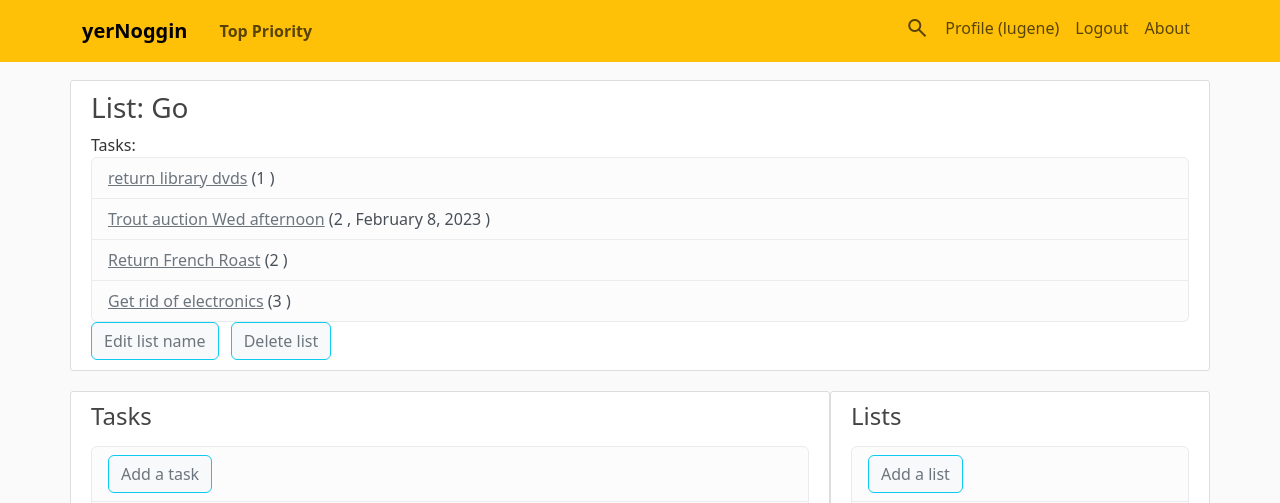
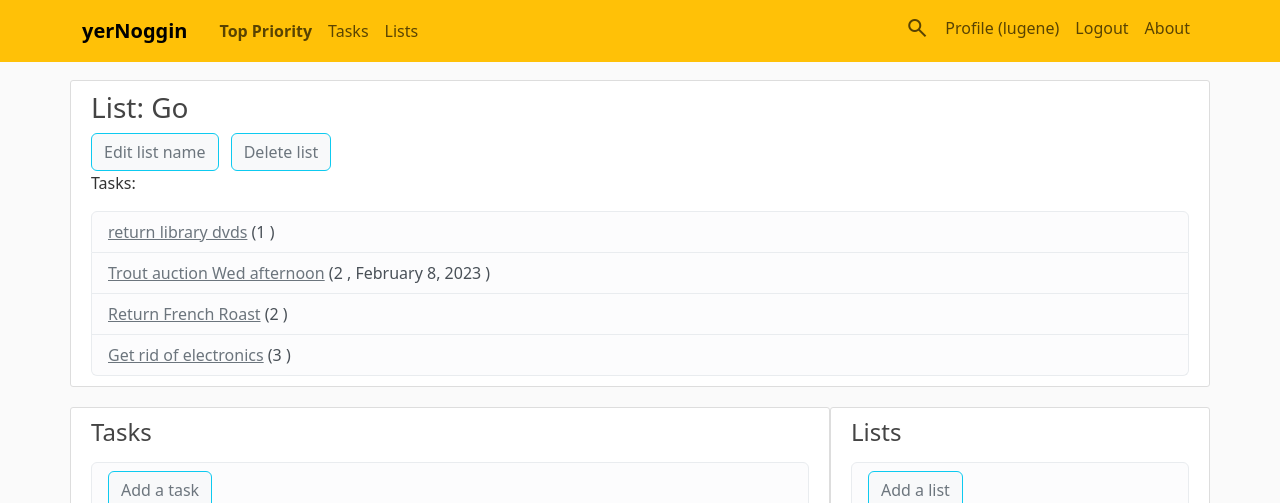
Before and after one commit to chocolate365/noggin, a Django app: page /list/1/ in a window 1280 px wide. Shown: the top 503 px of the page. Run offline with Django 4.2, Linux system fonts and the light colour scheme; a user stored in the database is signed in; data comes from the database, SQL or seed files in the repository; both versions use the stored data as it was after the commit.

Commit message:
refine navbar

```diff
--- a/tasks/templates/tasks/base.html
+++ b/tasks/templates/tasks/base.html
@@ -35,14 +35,15 @@
 
 			<div class="collapse navbar-collapse justify-content-end" id="navbarToggle">
 				<div class="navbar-nav me-auto">
+
 					{% if user.is_authenticated %}
+
 					<a class="nav-item nav-link fw-bold" href="{% url 'tasks-priority' %}">Top Priority</a>
-
-
-
-
+					<a class="nav-item nav-link" href="{% url 'tasks-tasks' %}">Tasks</a>
+					<a class="nav-item nav-link" href="{% url 'tasks-lists' %}">Lists</a>
 
 					{% endif %}
+
 				</div>
 				<!-- Navbar Right Side -->
 				<div class="navbar-nav">
--- a/tasks/templates/tasks/base2.html
+++ b/tasks/templates/tasks/base2.html
@@ -38,6 +38,9 @@
 				<div class="navbar-nav me-auto">
 					{% if user.is_authenticated %}
 					<a class="nav-item nav-link fw-bold" href="{% url 'tasks-priority' %}">Top Priority</a>
+					<a class="nav-item nav-link" href="{% url 'tasks-tasks' %}">Tasks</a>
+					<a class="nav-item nav-link" href="{% url 'tasks-lists' %}">Lists</a>
+
 
 					{% endif %}
 				</div>
--- a/tasks/templates/tasks/list.html
+++ b/tasks/templates/tasks/list.html
@@ -5,8 +5,9 @@
 {% block content %}
 
 <div class="content-section">
-	<h3>List: {{ list_item.name }}</h3>
-	Tasks:
+	<h3>List: {{ list_item.name }}</h3><a class="btn btn-primary me-2 btn-outline-info bg-light text-secondary" href="{% url 'tasks-updatelist' list_item.id %}">Edit list name</a>
+	<a class="btn btn-primary me-2 btn-outline-info bg-light text-secondary" href="{% url 'tasks-deletelist' list_item.id %}">Delete list</a>
+	<p>Tasks:</p>
 	<ul class="list-group">
 
 	{% for task in list_tasks %}
@@ -19,8 +20,7 @@
     {% endfor %}
 	</ul>
 
-	<a class="btn btn-primary me-2 btn-outline-info bg-light text-secondary" href="{% url 'tasks-updatelist' list_item.id %}">Edit list name</a>
-	<a class="btn btn-primary me-2 btn-outline-info bg-light text-secondary" href="{% url 'tasks-deletelist' list_item.id %}">Delete list</a>
+
 </div>
 
 {% endblock %}
--- a/tasks/templates/tasks/updatetask.html
+++ b/tasks/templates/tasks/updatetask.html
@@ -11,6 +11,7 @@
 	{% csrf_token %}
 	{{ form|crispy }}
 	<button class="btn btn-primary me-2 btn-outline-info bg-light text-secondary" type="submit">Update Task</button>
+
 </form>
 
 {% endblock %}
--- a/tasks/urls.py
+++ b/tasks/urls.py
@@ -5,6 +5,8 @@ from . import views
 
 urlpatterns = [
     path('', views.home, name='tasks-home'),
+    path('lists/', views.lists, name='tasks-lists'),
+    path('tasks/', views.tasks, name='tasks-tasks'),
     path('list/<int:list_id>/', views.list, name='tasks-list'),
     path('list/<int:list_id>/update/', views.updatelist, name='tasks-updatelist'),
     path('list/<int:list_id>/delete/', views.deletelist, name='tasks-deletelist'),
--- a/tasks/views.py
+++ b/tasks/views.py
@@ -15,6 +15,19 @@ def home(request):
 	}
 	return render(request, 'tasks/home.html', context)
 
+@login_required
+def lists(request):
+	context = {
+	'lists': List.objects.filter(owner=request.user),
+	}
+	return render(request, 'tasks/lists.html', context)
+
+@login_required
+def tasks(request):
+	context = {
+	'tasks': Task.objects.filter(owner=request.user),
+	}
+	return render(request, 'tasks/tasks.html', context)
 
 @login_required
 def about(request):
```
Also changed, not shown: tasks/templates/tasks/lists.html (added, +25 -0 lines), tasks/templates/tasks/task.html (+4 -3 lines), tasks/templates/tasks/tasks.html (added, +22 -0 lines), db.sqlite3, 1 other file.
